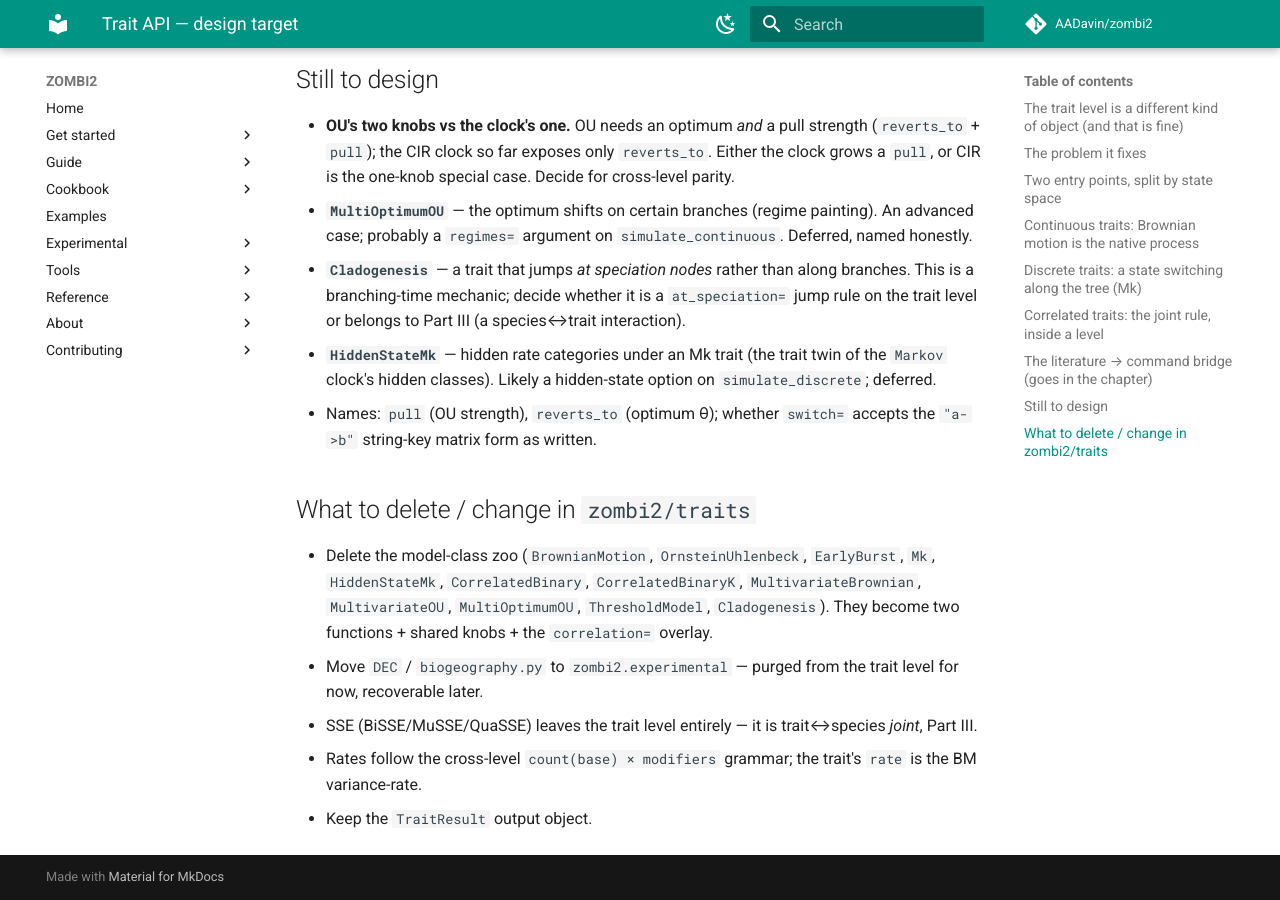
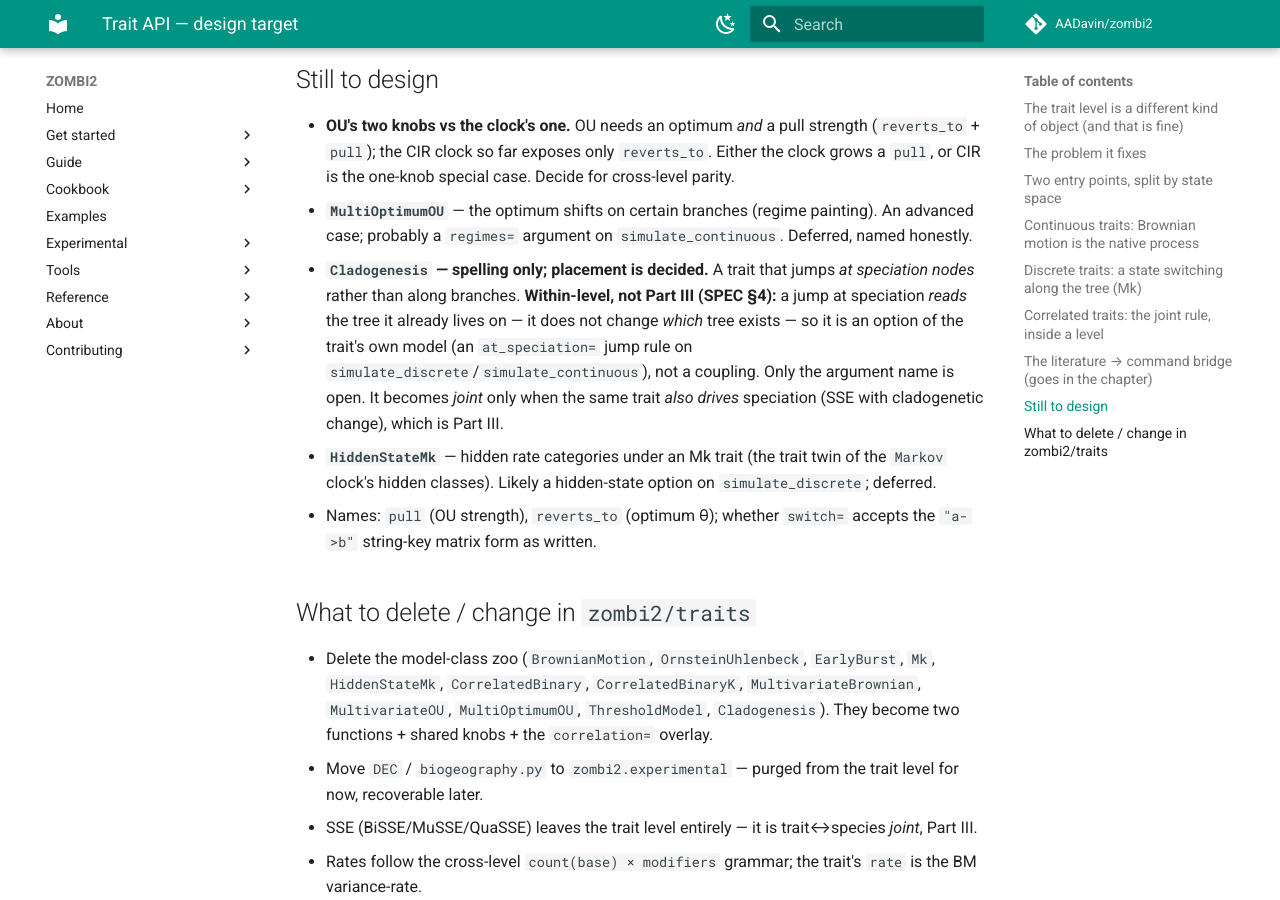
Before and after one commit to AADavin/zombi2, an MkDocs documentation site: the page built from docs/design/trait-api.md, in a window 1280 px wide and 900 px high, scrolled down 3338 px. Built offline with MkDocs 1.6.1 and Material for MkDocs 9.7.7, drawn with Linux system fonts in a browser that asks for light colours; comment, search, counter and statistics services are not loaded.

Commit message:
docs(design): resolve Cladogenesis conflict — within-level, not Part III
trait-api.md left cladogenesis placement 'undecided between trait-level and
Part III', conflicting with SPEC §4: a trait that jumps at speciation reads
the tree it lives on (does not change which tree exists), so it is a
within-level option, not a coupling. Only the argument name (at_speciation=)
stays open. Joint only when the same trait also DRIVES speciation.

Co-Authored-By: Claude Opus 4.8 <noreply@anthropic.com>

```diff
--- a/docs/design/trait-api.md
+++ b/docs/design/trait-api.md
@@ -135,9 +135,12 @@ per-trait + `correlation=` form is the surface.
   special case. Decide for cross-level parity.
 - **`MultiOptimumOU`** — the optimum shifts on certain branches (regime painting). An advanced case;
   probably a `regimes=` argument on `simulate_continuous`. Deferred, named honestly.
-- **`Cladogenesis`** — a trait that jumps *at speciation nodes* rather than along branches. This is a
-  branching-time mechanic; decide whether it is a `at_speciation=` jump rule on the trait level or belongs
-  to Part III (a species↔trait interaction).
+- **`Cladogenesis` — spelling only; placement is decided.** A trait that jumps *at speciation nodes*
+  rather than along branches. **Within-level, not Part III (SPEC §4):** a jump at speciation *reads* the
+  tree it already lives on — it does not change *which* tree exists — so it is an option of the trait's own
+  model (an `at_speciation=` jump rule on `simulate_discrete`/`simulate_continuous`), not a coupling. Only
+  the argument name is open. It becomes *joint* only when the same trait *also drives* speciation (SSE with
+  cladogenetic change), which is Part III.
 - **`HiddenStateMk`** — hidden rate categories under an Mk trait (the trait twin of the `Markov` clock's
   hidden classes). Likely a hidden-state option on `simulate_discrete`; deferred.
 - Names: `pull` (OU strength), `reverts_to` (optimum θ); whether `switch=` accepts the `"a->b"` string-key
```
